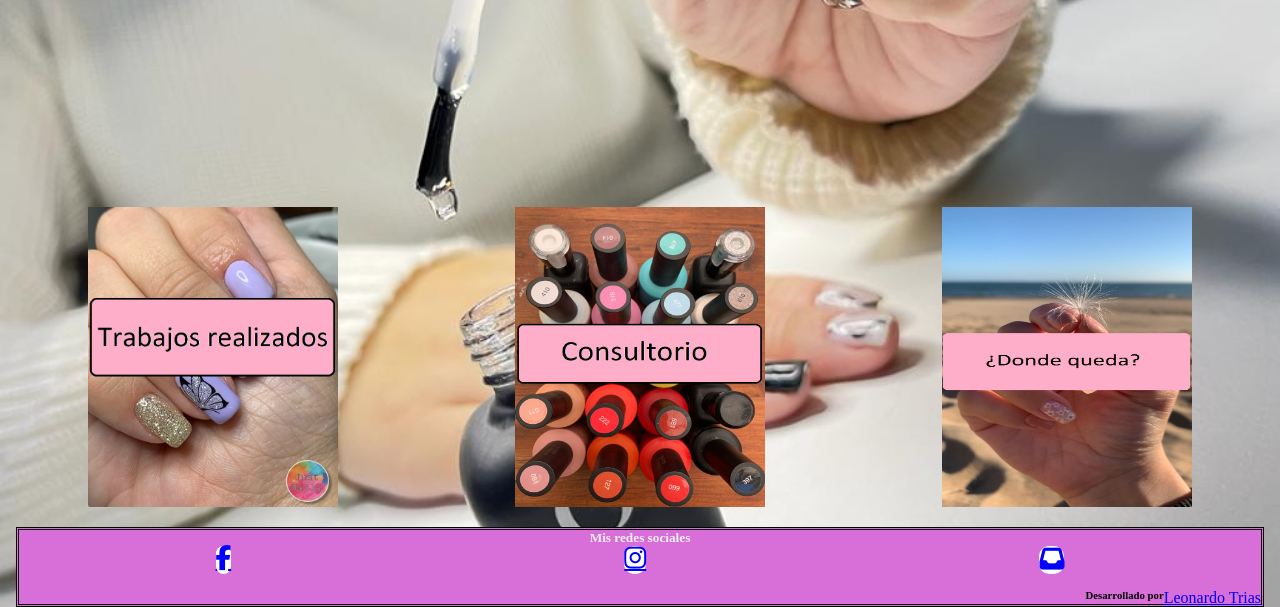
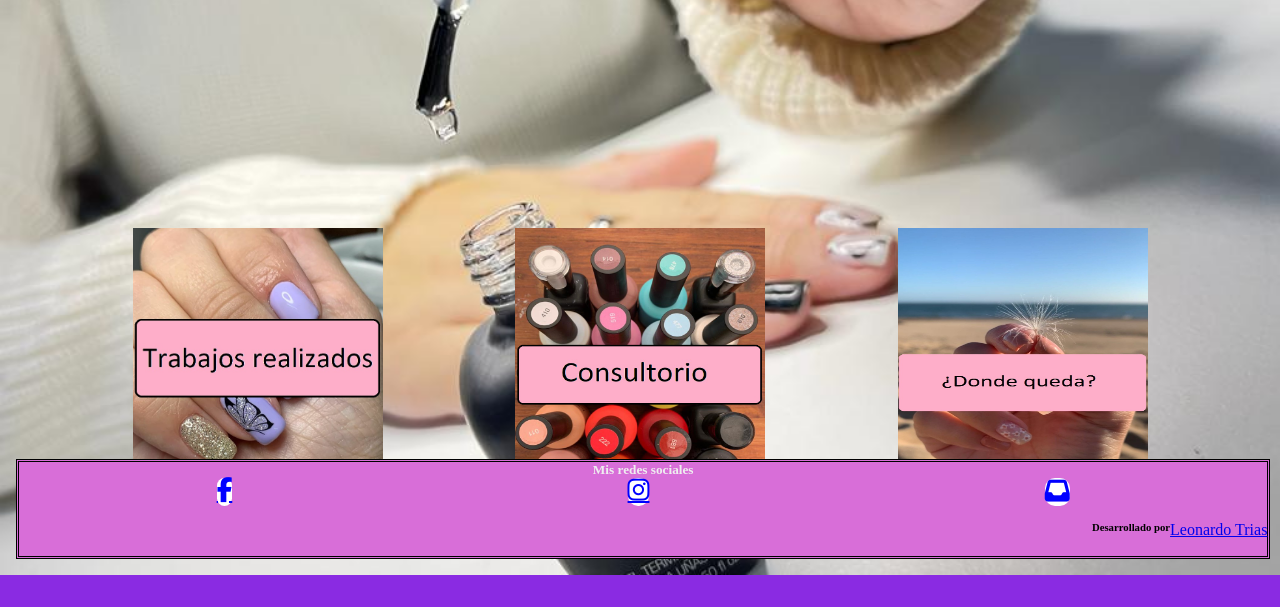
Before and after one commit to leotrias22/justnailsProyect, a plain HTML site: page index.html in a window 1280 px wide. Shown: the part 225-832 px from the top of the page. After the commit the page ends 800 px from the top, so only its background shows below. Drawn offline with nearby package versions, Linux system fonts and the light colour scheme.

Commit message:
modificaciones

```diff
--- a/css/style.css
+++ b/css/style.css
@@ -255,10 +255,16 @@ h5 {
  */
 .index {
     display: grid;
-    grid-template-rows: auto 1fr auto;
-    grid-template-areas: "header header header"
-                         "mainJust mainJust mainJust"
-                         "footer footer footer";
+    grid-template-rows: auto;
+    grid-template-areas: "header"
+        "header"
+        "header"
+        "mainJust"
+        "mainJust"
+        "mainJust"
+        "footer"
+        "footer"
+        "footer";
     height: 100vh;
     background-image: url(../imagenes/organic.jpeg);
     background-repeat: no-repeat;
@@ -274,6 +280,7 @@ header {
     align-items: center;
     grid-area: header;
     background-color: rgb(237, 126, 237);
+    background-image: linear-gradient(rgb(211, 29, 190), rgb(232, 232, 73));
     margin: 1rem;
     height: 200px;
     border-style: double;
@@ -289,24 +296,39 @@ header {
 }
 
 .logo {
+    animation-name: latido;
+    animation-iteration-count: infinite;
+    animation-timing-function: linear;
+    animation-duration: 2.0s;
     display: flex;
     border-radius: 200px;
-    width: 10rem;
-    margin:0.1rem;
-
+    width: 10%;
+    margin: 0.1rem;
 }
 
-.titJust {
+@keyframes latido {
+    from {
+        transform: scale(1);
+    }
+
+    to {
+        transform: scale(1.1);
+    }
+}
+
+
+.animate__animated {
     display: flex;
     text-align: center;
-    font-size:5rem ;
+    font-size: 5rem;
     font-family: cursive;
     color: rgb(154, 27, 115);
     margin-left: 3rem;
 }
 
 
-nav ul {display: flex;
+nav ul {
+    display: flex;
     list-style-type: none;
 
 }
@@ -321,57 +343,72 @@ background-color: whitesmoke;
 
 nav ul li a {
     text-decoration: none;
-    color: coral;}
+    color: coral;
+}
 
 
 .mainJust .subMenu .menuSub {
     display: grid;
-    grid-template-areas:"mainMenu1 mainMenu2 mainMenu3";
+    width: 100%;
+    justify-content: space-evenly;
+    grid-template-areas: "mainMenu1 mainMenu2 mainMenu3";
     margin-top: 200px;
 }
-.mainMenu1 {
-    text-align: center;
+
+.mainMenu1:hover {
+    transform: scale(1.2);
 }
-.mainMenu2{
-    text-align: center;
+
+.mainMenu2:hover {
+    transform: scale(1.2);
 }
-.mainMenu3{
-    text-align: center;
+
+.mainMenu3:hover {
+    transform: scale(1.2);
 }
+
 footer {
+    position: fixed;
+    bottom: 0px;
+    width: 98%;
     background-color: rgb(216, 110, 216);
-    height: 80px;
+    height: 100px;
     border-style: double;
-    margin: 0%;
     grid-area: footer;
     margin: 1rem;
+
 }
-h5{
+
+h5 {
     text-align: center;
     color: rgb(239, 238, 240);
 }
 
-footer .redSocial{
+footer .redSocial {
     display: flex;
     justify-content: space-around;
 }
-footer .redSocial a{
+
+footer .redSocial a {
     font-size: 25px;
     background-color: rgb(255, 255, 255);
     color: blue;
     border-radius: 10px;
 }
-.ultimo{
+
+.ultimo {
     display: flex;
     margin-top: 15px;
-    justify-content: end;}
+    justify-content: end;
+}
 
-body{
+body {
     background-color: blueviolet;
 }
 
 
-.mainSm{display: grid;
+.mainSm {
+    display: grid;
     grid-template-areas: ". tituloSm ."
         "textoSm textoSm textoSm"
         "tituloDos tituloDos tituloDos"
@@ -385,23 +422,25 @@ body{
     background-attachment: fixed;
     background-size: cover;
 }
-.prueba{
-display:grid;
+
+.prueba {
+    display: grid;
     align-items: center;
     grid-column: 2/3;
 }
 
-.tituloSm{
+.tituloSm {
     border-radius: 50px;
     padding: 4px;
     background-color: rgba(254, 253, 254, 0.703);
     text-align: center;
-    color:rgb(219, 136, 219);
+    color: rgb(219, 136, 219);
     font-size: 3rem;
     grid-area: tituloSm;
 
 }
-.tituloDos{
+
+.tituloDos {
     background-color: rgba(240, 248, 255, 0.671);
     border-radius: 50px;
     padding: 2px;
@@ -410,7 +449,8 @@ grid-column: 2/3;
     font-size: 3rem;
     grid-area: tituloDos;
 }
-.tituloTres{
+
+.tituloTres {
     background-color: rgba(240, 248, 255, 0.671);
     border-radius: 50px;
     padding: 4px;
@@ -419,26 +459,31 @@ grid-column: 2/3;
     font-size: 3rem;
     grid-area: tituloTres;
 }
-.textoUno{
+
+.textoUno {
 
     color: whitesmoke;
     text-align: center;
     font-size: 2rem;
     grid-area: textoSm;
 }
-.textoDos{
+
+.textoDos {
     color: whitesmoke;
     text-align: center;
     font-size: 2rem;
     grid-area: textoDos;
 }
-.textoTres{
+
+.textoTres {
     color: whitesmoke;
     text-align: center;
     font-size: 2rem;
     grid-area: textoTres;
 }
-.mainHorarios{display: grid;
+
+.mainHorarios {
+    display: grid;
     grid-template-areas: "tituloHor tituloHor tituloHor"
         "agendateAqui agendateAqui agendateAqui";
     background-image: url(../imagenes/72337421-hermosas-uñas-postizas-muestra-de-esmalte-de-uñas-marco-de-texto-aislado-sobre-fondo-blanco.webp);
@@ -449,29 +494,35 @@ grid-column: 2/3;
     background-size: cover;
 
 }
-.tituloHor{
+
+.tituloHor {
     height: 200px;
-    color:pink;
+    color: pink;
     background-color: #6b0ebc;
     display: grid;
     justify-content: center;
     margin-top: 200px;
     grid-area: tituloHor;
 }
-.agendateAqui{
+
+.agendateAqui {
     margin: 15px;
     grid-area: agendateAqui;
 }
 
 
 
-@media screen and (max-width:768px)  {
-    .titJust{font-size: 2rem;}
-    nav ul{
+@media screen and (max-width:768px) {
+    .titJust {
+        font-size: 2rem;
+    }
+
+    nav ul {
         display: grid;
     }
 
 }
+
 @media screen and (max-width:480px) {
 
     .botonMenu {
@@ -490,9 +541,10 @@ grid-column: 2/3;
 
     }
 
-.botonMenu:focus + .principal {
+    .botonMenu:focus+.principal {
         transform: translateX(0rem);
     }
+
     nav.principal {
         position: fixed;
         top: 0;
@@ -503,24 +555,29 @@ nav.principal {
         transform: translateX(15rem);
         transition: 15s all;
     }
+
     nav.principal ul {
         margin: 0;
         padding: 0;
         list-style: none;
     }
+
     nav.principal a {
         display: block;
         color: #400b4f;
         padding: 1rem;
         transition: .5s all;
     }
+
     nav.principal a:hover {
         text-decoration: none;
         background-color: #948C75;
     }
 }
+
 @media screen and (min-width:480) {
- header .botonMenu .fa fa-bars { display: none;
+    header .botonMenu .fa fa-bars {
+        display: none;
 
     }
 }
--- a/index.html
+++ b/index.html
@@ -7,18 +7,16 @@
     <meta name="viewport" content="width=device-width, initial-scale=1.0">
     <link rel="stylesheet" href="css/style.css">
     <script src="https://kit.fontawesome.com/682a9f9b0f.js" crossorigin="anonymous"></script>
+    <link rel="stylesheet" href="https://cdnjs.cloudflare.com/ajax/libs/animate.css/4.1.1/animate.min.css"/>
     <title>Just Nails</title>
 </head>
 
 <body class="index">
 
     <header>
-        <button class="botonMenu">
-            <i class="fa fa-bars"></i>
-        </button>
 
             <img class="logo" src="Imagenes/logo.jpeg" alt="logo">
-            <h1 class="titJust">
+            <h1 class="animate__animated animate__bounce">
                 Just Nails Sofia
             </h1>
 
```
Also changed, not shown: pages/horarios.html (+3 -6 lines), pages/promociones.html (+5 -6 lines), pages/servicios.html (+6 -8 lines), pages/sobremi.html (+4 -5 lines), 1 other file. Lines whose indentation alone changed are shown as unchanged.
